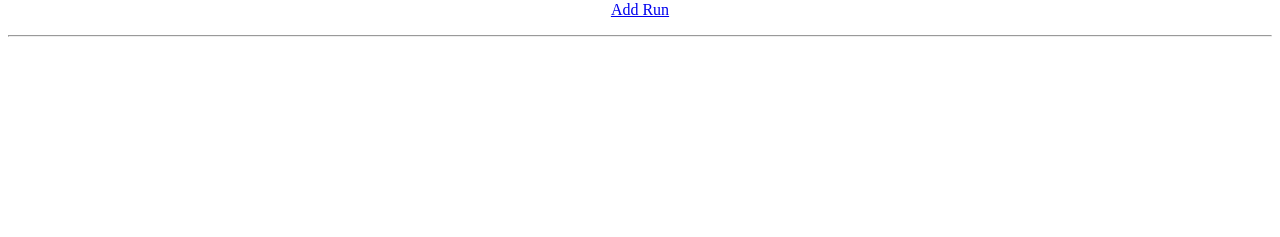
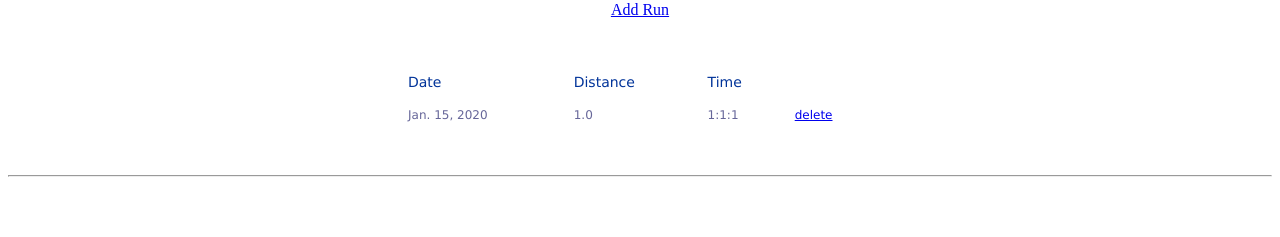
Before and after one commit to andrewaustin/simplerunlog, a Django app: page /dashboard/ in a window 1280 px wide. Shown: the part 237-474 px from the top of the page. Run offline with Django 3.2, Linux system fonts and the light colour scheme; a user stored in the database is signed in; tables that the repository leaves empty hold one stand-in row (values such as "Sample post"); some libraries are stand-ins or nearby versions.

Commit message:
Add runlist to the dashboard view

```diff
--- a/runfanatic/apps/runlog/views.py
+++ b/runfanatic/apps/runlog/views.py
@@ -44,9 +44,12 @@ def dashboard(request):
     else:
         six_week_avg = 0
 
+    recent_runs = Run.objects.filter(user=request.user).order_by('-date')[:10]
+
     return render(request, 'runlog/dashboard.html', {
         'today': today, 'weekly_milage' : weekly_milage, 'monthly_milage': monthly_milage, 'yearly_milage' : yearly_milage,
-        'days_run_week' : days_run_week, 'six_week_avg' : six_week_avg
+        'days_run_week' : days_run_week, 'six_week_avg' : six_week_avg,
+        'recent_runs' : recent_runs,
         })
 
 @login_required
--- a/runfanatic/templates/runlog/dashboard.html
+++ b/runfanatic/templates/runlog/dashboard.html
@@ -51,5 +51,32 @@
     });
 </script>
 <a class='ajax' href="/add/" title="Add Run">Add Run</a></p>
+<table id="hor-zebra" border = "0">
+    <thead>
+        <tr>
+            <th scope="col">Date</th>
+            <th scope="col">Distance</th>
+            <th scope="col">Time</th>
+            <th scope="col"></th>
+        </tr>
+    </thead>
+{% for run in recent_runs %}
+<tr class="{% cycle 'even' 'odd' %}">
+<td>
+{{ run.date }}
+</td>
+<td>
+{{ run.distance }}
+</td>
+<td>
+{{ run.hours }}:{{ run.minutes }}:{{ run.seconds }}
+</td>
+<td>
+<a href="/delete/{{ run.id }}">delete</a>
+</td>
+</tr>
+{% endfor %}
+</table>
+
 </center>
 {% endblock %}
```
